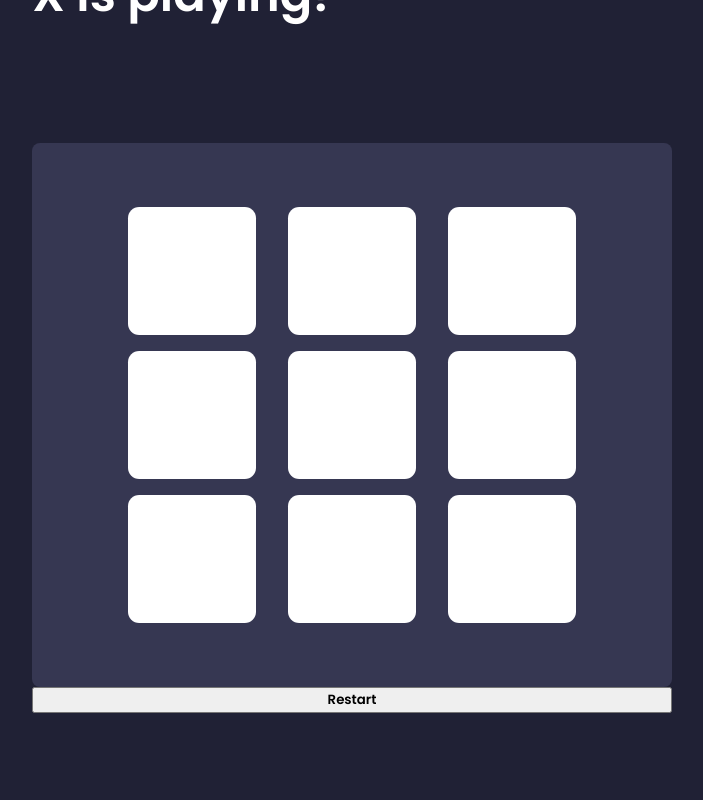
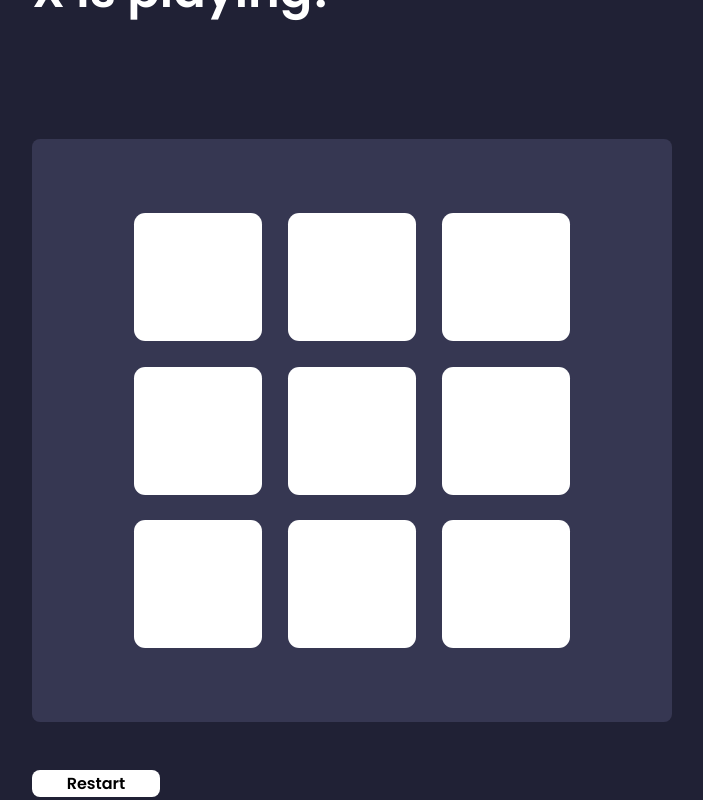
Before and after one commit to alexandrelam/vuets-tictactoe, a Nuxt app: page / in a window 1280 px wide. Shown: the whole page, without its empty margins (288-991 px from the left). Built offline with nearby package versions, Linux system fonts and the light colour scheme.

Commit message:
finished first redesign

```diff
--- a/components/Board.vue
+++ b/components/Board.vue
@@ -7,6 +7,7 @@
         class="cell"
         :player="jeton"
         :position="{ column: col, row: row }"
+        :class="[(jeton=='O') ? 'purple' : 'yellow']"
       />
     </div>
   </div>
@@ -28,6 +29,7 @@ export default Vue.extend({
       board: this.$store.state.board
     }
   }
+
 })
 </script>
 
@@ -37,6 +39,14 @@ export default Vue.extend({
 }
 
 .cell {
-  margin: 1rem;
+  margin: 1.6rem 0.8rem;
+}
+
+.yellow{
+  color: #ffae12;
+}
+
+.purple {
+  color: #7321db;
 }
 </style>
--- a/pages/index.vue
+++ b/pages/index.vue
@@ -56,13 +56,13 @@ body {
   margin: 0;
 }
 
-h1{
-    margin-bottom: 7rem;
-    font-size:3rem;
+h1 {
+  margin-bottom: 7rem;
+  font-size: 3rem;
 }
 
 .container {
-  height: 80vh;
+  height: 90vh;
   display: flex;
   flex-direction: column;
   justify-content: center;
@@ -78,4 +78,14 @@ h1{
   align-items: center;
   border-radius: 0.5rem;
 }
+
+button {
+  width: 8rem;
+  height: 2rem;
+  font-size: 1rem;
+  margin-top: 3rem;
+  border: none;
+  border-radius: 0.5rem;
+  background-color: white;
+}
 </style>
```
Also changed, not shown: assets/version2.gif (added), 1 other file (tests, documents, lock files or other folders).
